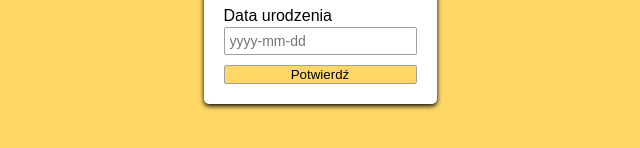
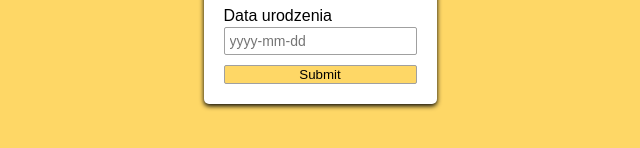
Before and after one commit to Masziooo/FieldValidation, a website: page index.html in a window 1280 px wide. Shown: the part 450-598 px from the top of the page, 320-960 px from the left. Drawn offline with Linux system fonts and the light colour scheme.

Commit message:
second commit

```diff
--- a/index.html
+++ b/index.html
@@ -30,7 +30,7 @@
                 <label>Data urodzenia</label>
                 <input placeholder="yyyy-mm-dd" id="birthDate"/>
             </div>
-            <button type="submit" class="submit-btn">Potwierdź</button>
+            <button type="submit" class="submit-btn">Submit</button>
         </div>
     </form>
 </body>
```
